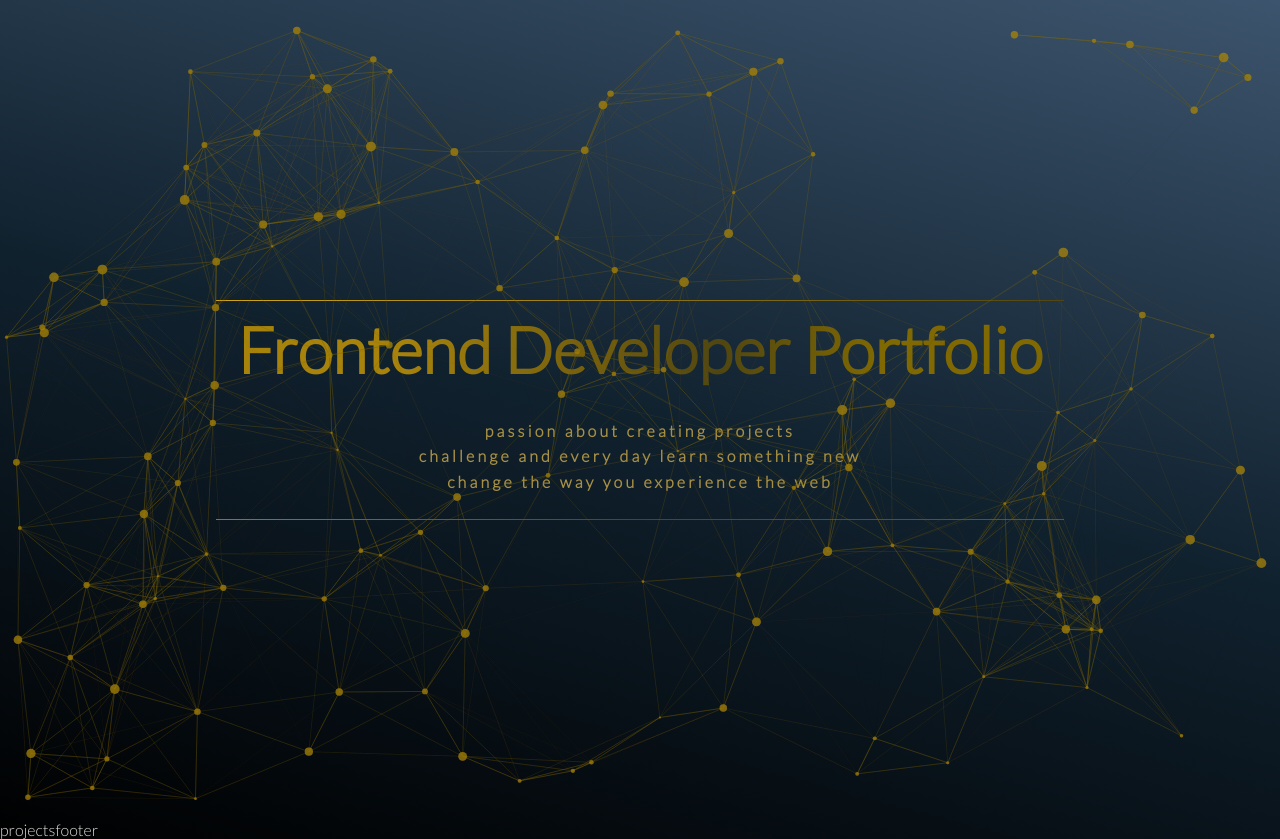
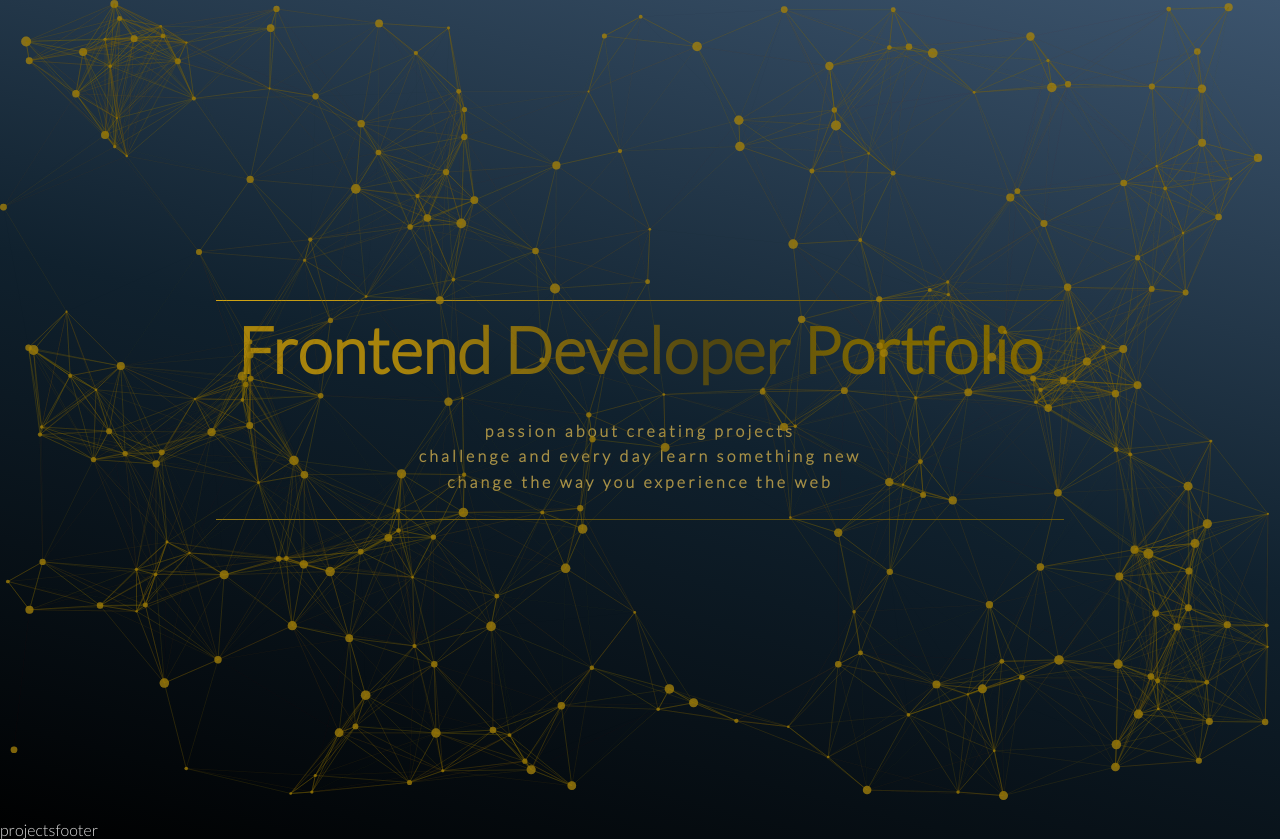
Before and after one commit to krisbaranski/portfolio, a React (Create React App) app: page / in a window 1280 px wide. Built offline with nearby package versions, Linux system fonts and the light colour scheme.

Commit message:
style: Adjust background animation

```diff
--- a/src/components/Header.js
+++ b/src/components/Header.js
@@ -59,26 +59,26 @@ const Header = () => {
             },
             links: {
               color: '#806902',
-              distance: 200,
+              distance: 150,
               enable: true,
               opacity: 0.2,
               width: 1,
             },
             collisions: {
-              enable: true,
+              enable: false,
             },
             move: {
               direction: 'none',
               enable: true,
               outMode: 'bounce',
               random: false,
-              speed: 2,
+              speed: 1.5,
               straight: false,
             },
             number: {
               density: {
                 enable: true,
-                value_area: 600,
+                value_area: 300,
               },
               value: 80,
             },
```
